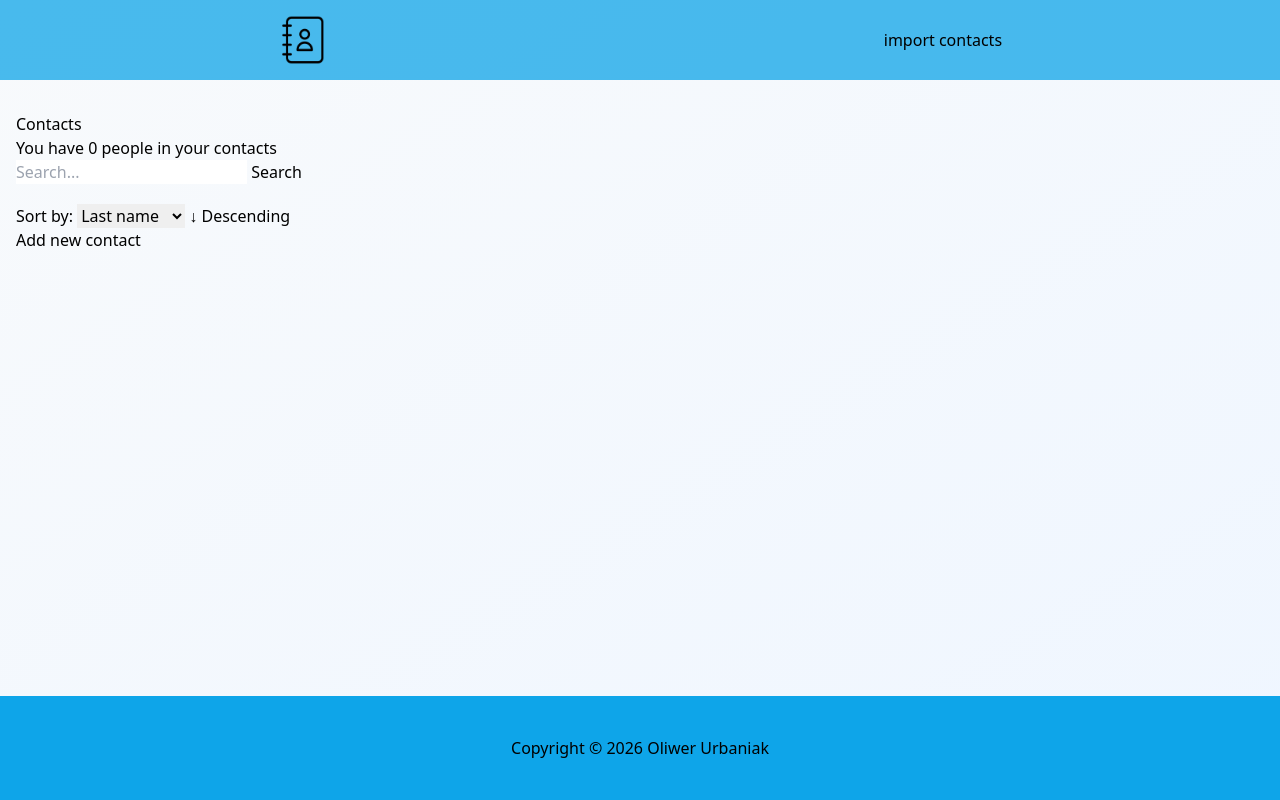
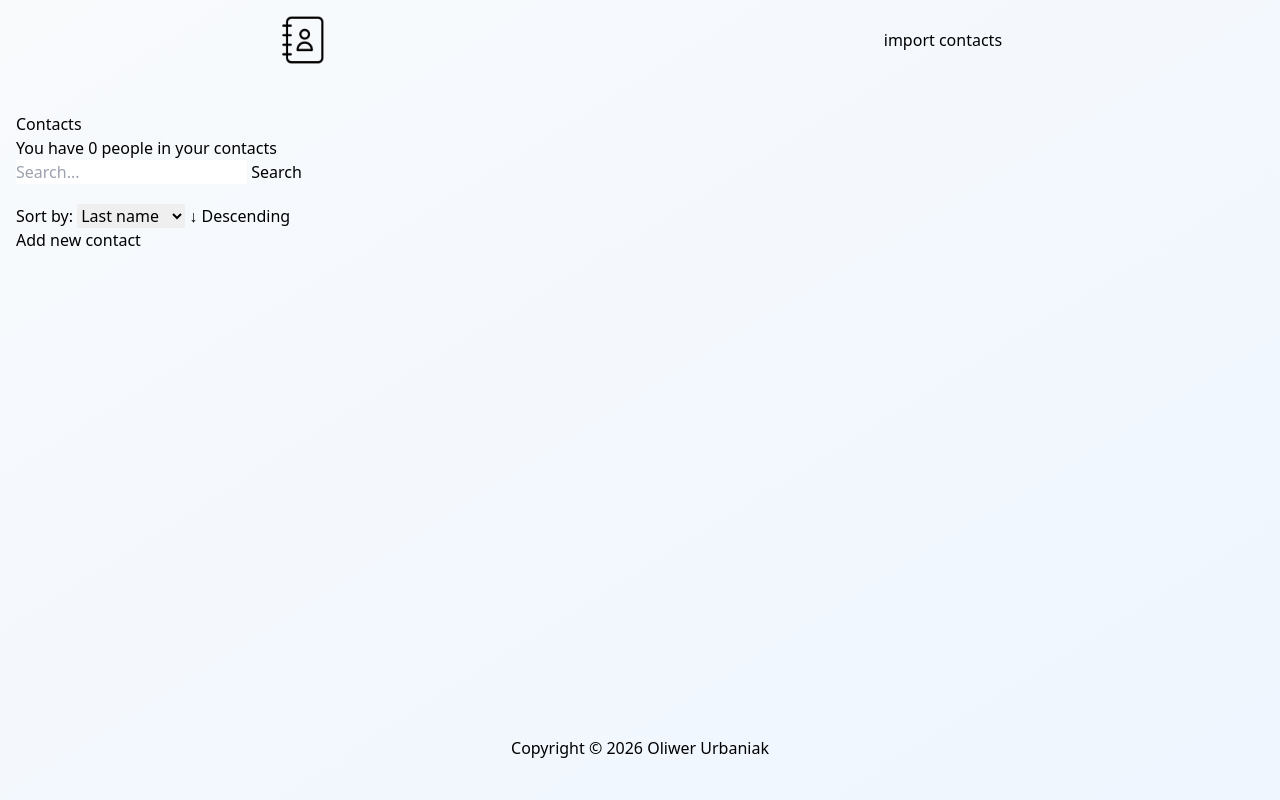
Before and after one commit to ovezthaking/Contact-Manager, a Django app: page / in a window 1280 px wide. Run offline with Django 5.2, Linux system fonts and the light colour scheme; data that the repository does not hold is empty; some libraries are stand-ins or nearby versions.

Commit message:
Remove background color from navbar and footer for a cleaner design; adjust contact link styles for consistency

```diff
--- a/contact/templates/contact/index.html
+++ b/contact/templates/contact/index.html
@@ -37,7 +37,7 @@
     <!-- <section class="grid lg:grid-cols-[repeat(auto-fill,minmax(100px,1fr))] lg:gap-10"> -->
     <aside class="grid grid-col-1 grid-flow-rows">
     {% for contact in contacts %}
-        <a class="inline-block w-full mt-3 bg-sky-300" href="{% url 'contact' contact.id %}">
+        <a class="inline-block w-full mt-3" href="{% url 'contact' contact.id %}">
             <div class="contact-card w-full bg-inherit" data-city="{{contact.city}}" id="contact-profile">
                 <h4>{{contact.first_name}} {{contact.last_name}}</h4>
                 <p>{{contact.phone_number}}</p>
@@ -46,7 +46,7 @@
                     <span class="weather-loading">Loading...</span>
                 </div>
 
-                <a class="block bg-inherit bg-sky-300" href="{% url 'delete-contact' contact.id %}">Delete</a>
+                <a class="block" href="{% url 'delete-contact' contact.id %}">Delete</a>
             </div>
         </a>
     {% endfor %}
--- a/templates/footer.html
+++ b/templates/footer.html
@@ -1,3 +1,3 @@
-<footer class="w-full m-0 text-center bg-sky-500 self-end">
+<footer class="w-full m-0 text-center self-end">
     <h5 class="pt-10 pb-10">Copyright © 2026 Oliwer Urbaniak</h5>
 </footer>
--- a/templates/navbar.html
+++ b/templates/navbar.html
@@ -1,5 +1,5 @@
 {% load static %}
-<nav class="flex bg-sky-500/75 w-full h-full min-h-[10vh] max-h-[15vh] self-start items-center justify-around">
+<nav class="flex w-full h-full min-h-[10vh] max-h-[15vh] self-start items-center justify-around">
     <a href="/"><img src="{% static 'contact/img/contact-book.png' %}" alt="LOGO" width="50" height="50"></a>
     <a href="{% url 'import-contacts' %}">import contacts</a>
 </nav>
```
